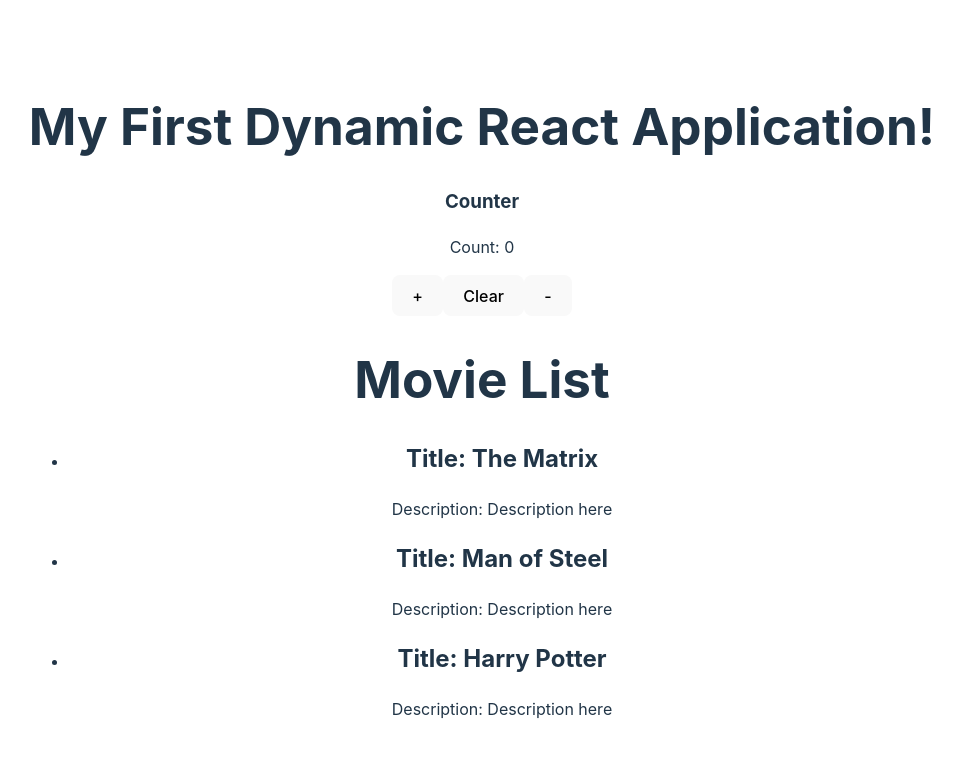
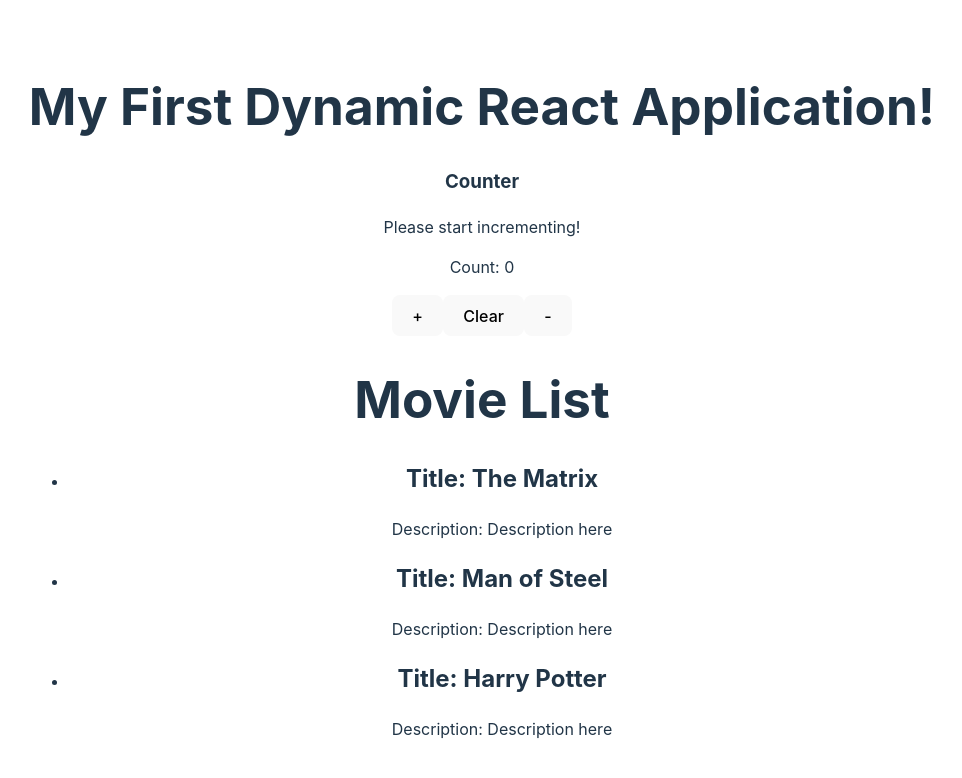
Before and after one commit to rikimario/ReactSoftUni, a React (Vite) app in the folder components-basics/: page / in a window 1280 px wide. Shown: the top 778 px of the page, without its empty margins (158-1120 px from the left). Built offline with nearby package versions, Linux system fonts and the light colour scheme.

Commit message:
add conditional rendering

```diff
--- a/components-basics/src/components/Conter.jsx
+++ b/components-basics/src/components/Conter.jsx
@@ -11,9 +11,18 @@ export default function Counter(props) {
     setCount(0)
   }
 
+
+
   return (
     <div>
       <h3>Counter</h3>
+
+      {count < 0
+        ? <p>Invalid count!</p>
+        : null
+      }
+
+      {count == 0 && <p>Please start incrementing!</p>}
 
       <p>Count: {count}</p>
 
```
